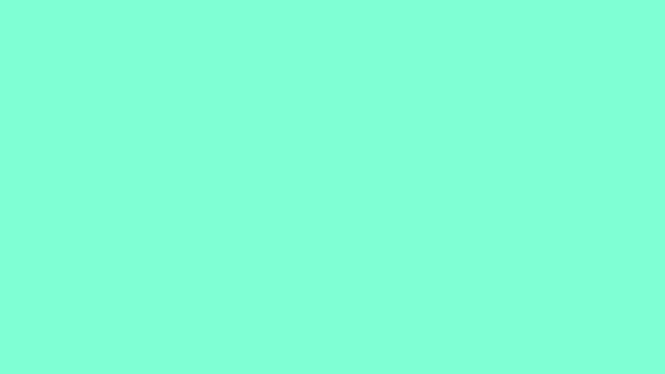
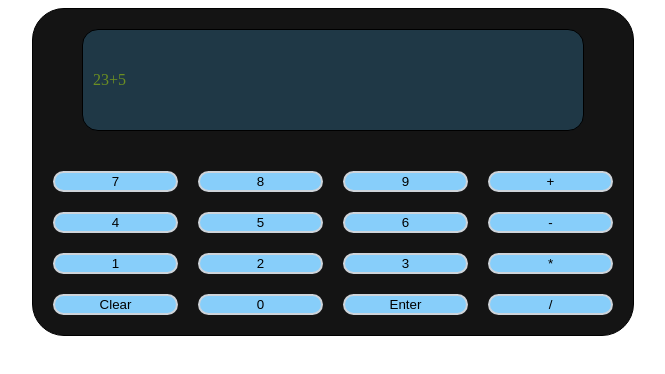
Before and after one commit to berghdavid/Calculator, a plain HTML site: page index.html in a window 1280 px wide. Shown: the whole page, without its empty margins (307-972 px from the left). Drawn offline with Linux system fonts and the light colour scheme.

Commit message:
Basic skeleton done

```diff
--- a/index.html
+++ b/index.html
@@ -9,7 +9,11 @@
   </head>
 
   <body>
-    <div></div>
-    <div></div>
+    <div id="calculator">
+      <div id="calculator-text">
+        <label id="calc-label">23+5</label>
+      </div>
+      <div id="button-container"></div>
+    </div>
   </body>
 </html>
--- a/script.js
+++ b/script.js
@@ -1,5 +1,3 @@
-const a = "aight";
-
 function add (a, b) {
     return a + b;
 }
@@ -19,3 +17,60 @@ function divide (a, b) {
 function operate (operator, a, b) {
     operator(a, b);
 }
+
+function initButtons () {
+    for(i = 7; i < 10; i++){
+        createCalcButton(i, "nr-button");
+    }
+    createCalcButton("+", "operator-button");
+    for(i = 4; i < 7; i++){
+        createCalcButton(i, "nr-button");
+    }
+    createCalcButton("-", "operator-button");
+    for(i = 1; i < 4; i++){
+        createCalcButton(i, "nr-button");
+    }
+    createCalcButton("*", "operator-button");
+    createCalcButton("Clear", "clear-button");
+    createCalcButton("0", "nr-button");
+    createCalcButton("Enter", "equals-button");
+    createCalcButton("/", "operator-button");
+}
+/*
+function createCalcButton(text, additionalClass) {
+    var div = document.createElement('button');
+    div.classList.add("calc-button", additionalClass);
+    div.type = "submit";
+    div.textContent = text;
+    document.getElementById("button-container").appendChild(div);
+}*/
+
+function createCalcButton(text) {
+    var div = document.createElement('button');
+    div.classList.add("calc-button");
+    div.type = "submit";
+    div.textContent = text;
+    if(text == "Clear") {
+        div.addEventListener("click", function() {
+            document.getElementById("calc-label").innerHTML = "";
+        });
+    }
+    else if(text == "Equals") {
+        div.addEventListener("click", function() {
+            // Calculate stuff
+        });
+    }
+    else if([1,2,3,4,5,6,7,8,9].includes(text)) {
+        div.addEventListener("click", function() {
+            document.getElementById("calc-label").innerHTML += text;
+        });
+    }
+    else if(["+","-","*","/"].includes(text)) {
+        div.addEventListener("click", function() {
+            // Perform operator stuff, send which operator to "operate" and let it decide
+        });
+    }
+    document.getElementById("button-container").appendChild(div);
+}
+
+initButtons();
--- a/styles.css
+++ b/styles.css
@@ -1,6 +1,68 @@
-body{
-    display: flex;
-    width: 100vw;
-    height: 100vh;
-    background-color: aquamarine;
+:root {
+    --container-spacing-px: 20px;
+  }
+
+  #calculator {
+    background-color: rgb(20, 20, 20);
+    display: grid;
+    width: 600px;
+    margin: auto;
+    border: 1px solid #000000;
+    border-radius: 2rem;
 }
+
+#calculator-text {
+    margin: auto;
+    margin-top: 20px;
+    margin-bottom: 20px;
+    width: max-content;
+    height: fit-content;
+}
+
+#calc-label {
+    margin: auto;
+    display: block;
+    background-color: rgb(31, 56, 70);
+    text-align: left;
+    line-height: 100px;
+    text-indent: 2%;
+    width: 500px;
+    height: 100px;
+    color: olivedrab;
+    border: 1px solid #000000;
+    border-radius: 1rem;
+}
+
+#button-container {
+    display: grid;
+    margin: auto;
+    width: 560px;
+    grid-template-columns: repeat(4, 1fr);
+    grid-template-rows: repeat(4, 1fr);
+    padding: var(--container-spacing-px);
+    grid-column-gap: var(--container-spacing-px);
+    grid-row-gap: var(--container-spacing-px);
+}
+
+.calc-button {
+    background-color: LightSkyBlue;
+    text-align: center;
+    border: 2px solid #ced4da;
+    border-radius: 1rem;
+}
+
+.nr-button {
+
+}
+
+.operator-button {
+
+}
+
+.equals-button {
+
+}
+
+.clear-button {
+
+}
```
